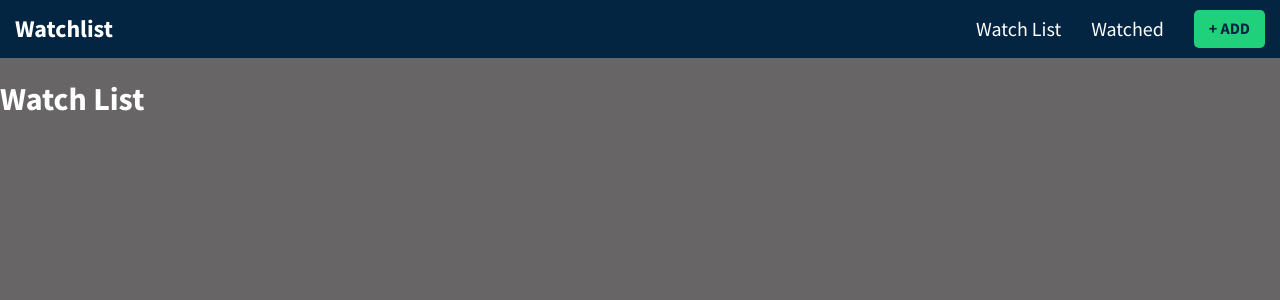
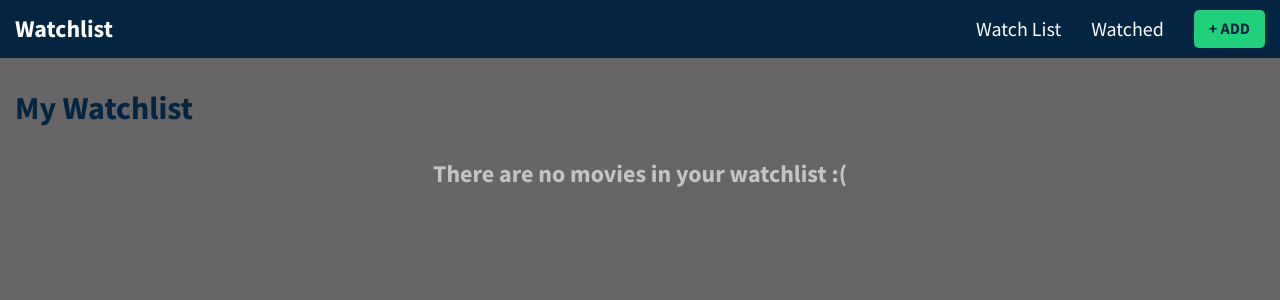
Before and after one commit to ShannaJSmith/Watchlist, a React (Create React App) app in the folder watchlist/: page / in a window 1280 px wide. Shown: the top 300 px of the page. Built offline with nearby package versions, Linux system fonts and the light colour scheme.

Commit message:
create moviecard component and add items to watchlist page

```diff
--- /dev/null
+++ b/watchlist/src/components/MovieCard.jsx
@@ -0,0 +1,19 @@
+import React from 'react';
+
+const MovieCard = ({ movie, type }) => {
+  return (
+    <div className="movie-card">
+      <div classNmae="overlay"></div>
+      {movie.poster_path ? (
+        <img
+          src={`https://image.tmdb.org/t/p/w200${movie.poster_path}`}
+          alt={`${movie.title} Poster`}
+        />
+      ) : (
+        <div className="filler-poster"></div>
+      )}
+    </div>
+  );
+};
+
+export default MovieCard;
--- a/watchlist/src/context/GlobalState.jsx
+++ b/watchlist/src/context/GlobalState.jsx
@@ -2,7 +2,6 @@ import React, { createContext, useReducer, useEffect } from 'react';
 import AppReducer from './AppReducer';
 
 // inital state
-
 const initialState = {
   // when app loads intitial state will be empty if nothing is stored in localstorage
   // if data is in localstorage. convert it back into an array with json.parse
@@ -15,7 +14,6 @@ const initialState = {
 };
 
 // create context
-
 export const GlobalContext = createContext(initialState);
 
 // provider components
--- a/watchlist/src/pages/Watchlist.jsx
+++ b/watchlist/src/pages/Watchlist.jsx
@@ -1,9 +1,27 @@
-import React from 'react';
+import React, { useContext } from 'react';
+import MovieCard from '../components/MovieCard';
+import { GlobalContext } from '../context/GlobalState';
 
 const Watchlist = () => {
+  const { watchlist } = useContext(GlobalContext);
   return (
-    <div>
-      <h1>Watch List</h1>
+    <div className="movie-page">
+      <div className="container">
+        <div className="header">
+          <h1 className="heading">My Watchlist</h1>
+        </div>
+        {watchlist.length > 0 ? (
+          <div className="movie-grid">
+            {watchlist.map((movie) => (
+              <MovieCard movie={movie} type="watchlist" />
+            ))}
+          </div>
+        ) : (
+          <h2 className="no-movies">
+            There are no movies in your watchlist :(
+          </h2>
+        )}
+      </div>
     </div>
   );
 };
--- a/watchlist/src/styles/App.scss
+++ b/watchlist/src/styles/App.scss
@@ -191,16 +191,16 @@ header .nav-links li:last-child {
 }
 
 // /* Movie Page */
-// .movie-page {
-//   padding: 30px 0;
-// }
+.movie-page {
+  padding: 30px 0;
+}
 
-// .movie-page .header {
-//   display: flex;
-//   align-items: center;
-//   justify-content: space-between;
-//   margin-bottom: 30px;
-// }
+.movie-page .header {
+  display: flex;
+  align-items: center;
+  justify-content: space-between;
+  margin-bottom: 30px;
+}
 
 // .count-pill {
 //   display: block;
@@ -212,16 +212,16 @@ header .nav-links li:last-child {
 //   color: var(--primary);
 // }
 
-// .movie-page .heading {
-//   color: var(--primary);
-//   margin: 0;
-// }
+.movie-page .heading {
+  color: var(--primary);
+  margin: 0;
+}
 
-// .movie-grid {
-//   display: grid;
-//   grid-template-columns: repeat(3, 1fr);
-//   grid-gap: 30px;
-// }
+.movie-grid {
+  display: grid;
+  grid-template-columns: repeat(3, 1fr);
+  grid-gap: 30px;
+}
 
 // @media (min-width: 992px) {
 //   .movie-grid {
@@ -229,33 +229,33 @@ header .nav-links li:last-child {
 //   }
 // }
 
-// .movie-card {
-//   width: 100%;
-//   border-radius: 5px;
-//   overflow: hidden;
-//   position: relative;
-//   border: 0;
-//   display: block;
-// }
+.movie-card {
+  width: 100%;
+  border-radius: 5px;
+  overflow: hidden;
+  position: relative;
+  border: 0;
+  display: block;
+}
 
-// .movie-card img {
-//   width: 100%;
-//   display: block;
-// }
+.movie-card img {
+  width: 100%;
+  display: block;
+}
 
-// .movie-card .overlay {
-//   position: absolute;
-//   top: 0;
-//   left: 0;
-//   width: 100%;
-//   height: 100%;
-//   border: 2px solid transparent;
-//   transition: all 0.3s ease;
-// }
+.movie-card .overlay {
+  position: absolute;
+  top: 0;
+  left: 0;
+  width: 100%;
+  height: 100%;
+  border: 2px solid transparent;
+  transition: all 0.3s ease;
+}
 
-// .movie-card:hover .overlay {
-//   border: 3px solid var(--secondary);
-// }
+.movie-card:hover .overlay {
+  border: 3px solid var(--secondary);
+}
 
 // .movie-card .inner-card-controls {
 //   display: inline;
@@ -290,8 +290,8 @@ header .nav-links li:last-child {
 //   cursor: pointer;
 // }
 
-// .movie-page .no-movies {
-//   color: #c4c4c4;
-//   font-size: 3rem;
-//   text-align: center;
-// }
+.movie-page .no-movies {
+  color: #c4c4c4;
+  // font-size: 3rem;
+  text-align: center;
+}
```
